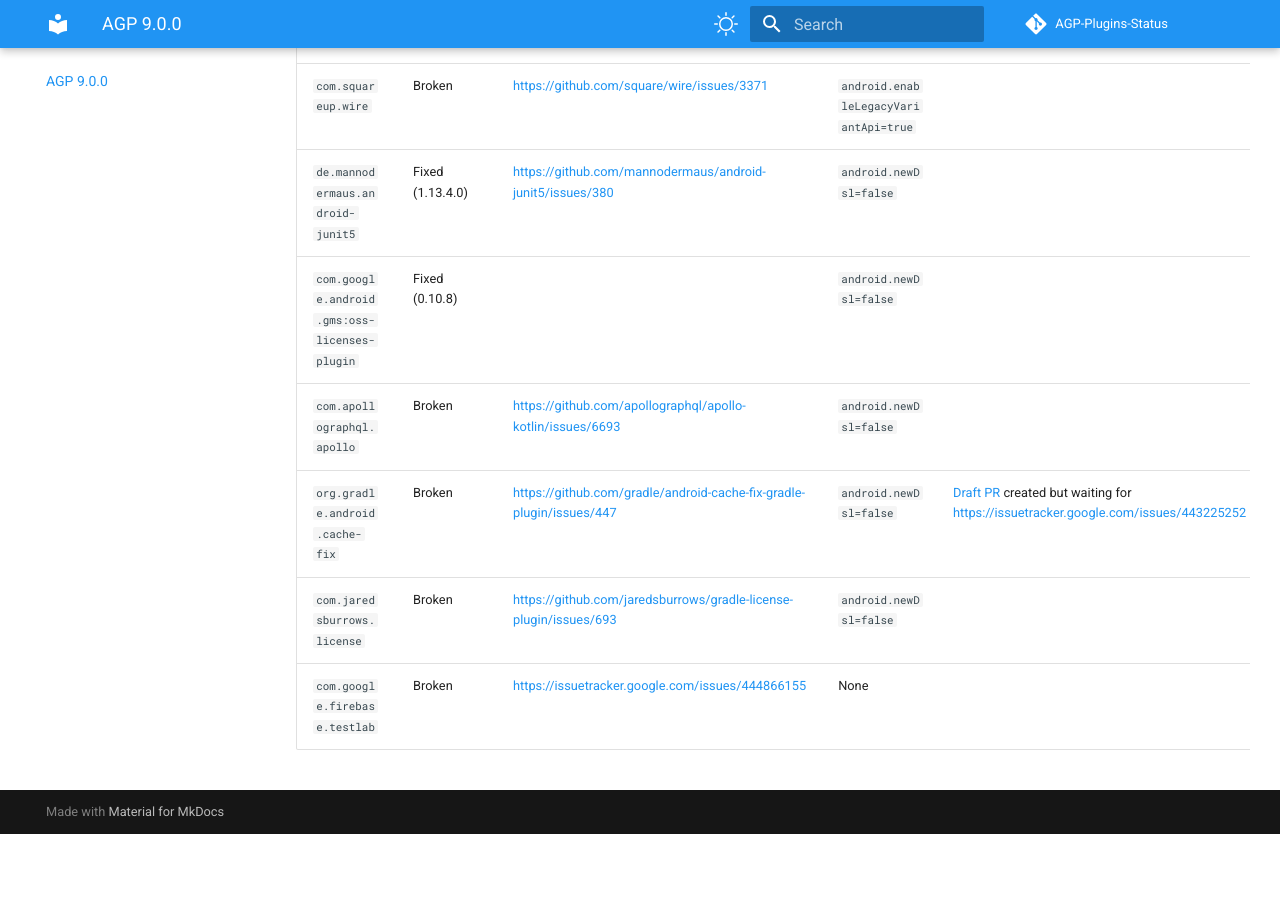
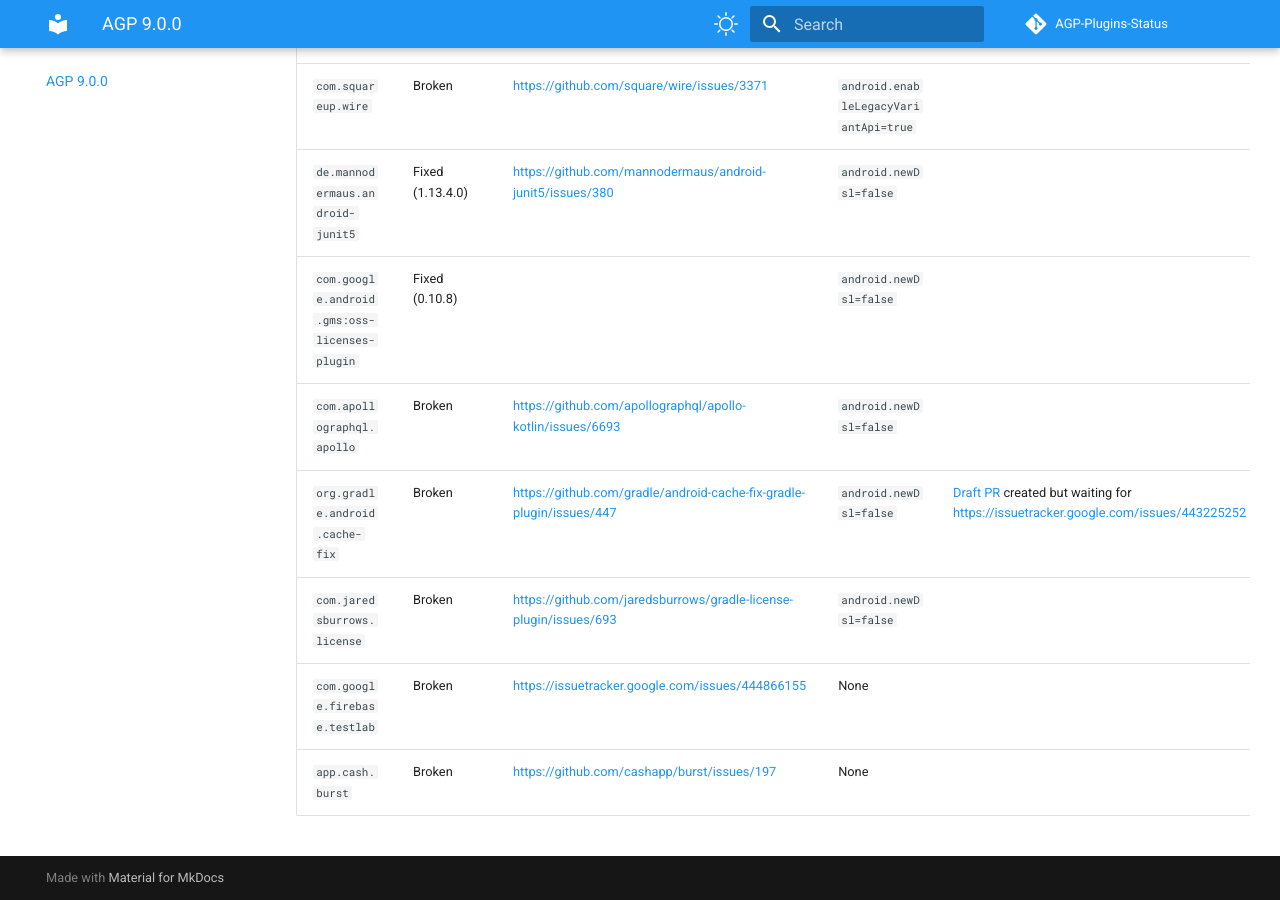
Before and after one commit to pablobaxter/AGP-Plugins-Status, an MkDocs documentation site: the page built from docs/agp-9.0.0.md, in a window 1280 px wide and 900 px high, scrolled down 787 px. Built offline with MkDocs 1.6.1 and Material for MkDocs 9.7.7, drawn with Linux system fonts in a browser that asks for light colours; comment, search, counter and statistics services are not loaded; before the commit the page ends 1621 px from its top, so only the background shows below that.

Commit message:
Add in `app.cash.burst`

```diff
--- a/docs/agp-9.0.0.md
+++ b/docs/agp-9.0.0.md
@@ -20,3 +20,4 @@
 | `org.gradle.android.cache-fix` | Broken | https://github.com/gradle/android-cache-fix-gradle-plugin/issues/447 | `android.newDsl=false` | [Draft PR](https://github.com/gradle/android-cache-fix-gradle-plugin/pull/1886) created but waiting for https://issuetracker.google.com/issues/443225252 | |
 | `com.jaredsburrows.license` | Broken | https://github.com/jaredsburrows/gradle-license-plugin/issues/693 | `android.newDsl=false` | |
 | `com.google.firebase.testlab` | Broken | https://issuetracker.google.com/issues/444866155 | None | |
+| `app.cash.burst` | Broken | https://github.com/cashapp/burst/issues/197 | None | |
```
